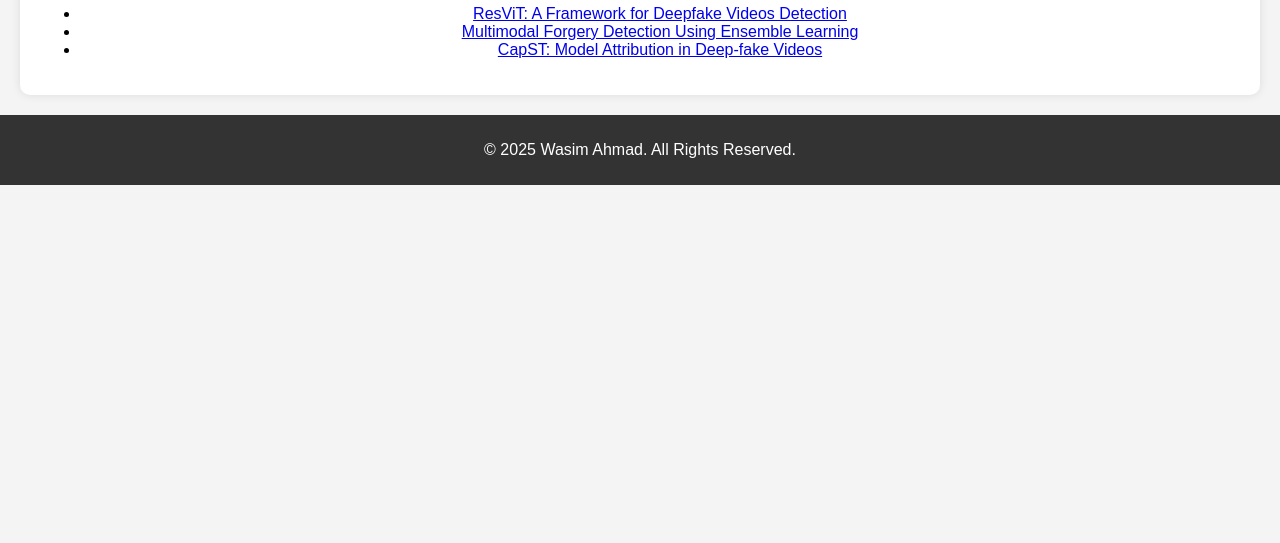
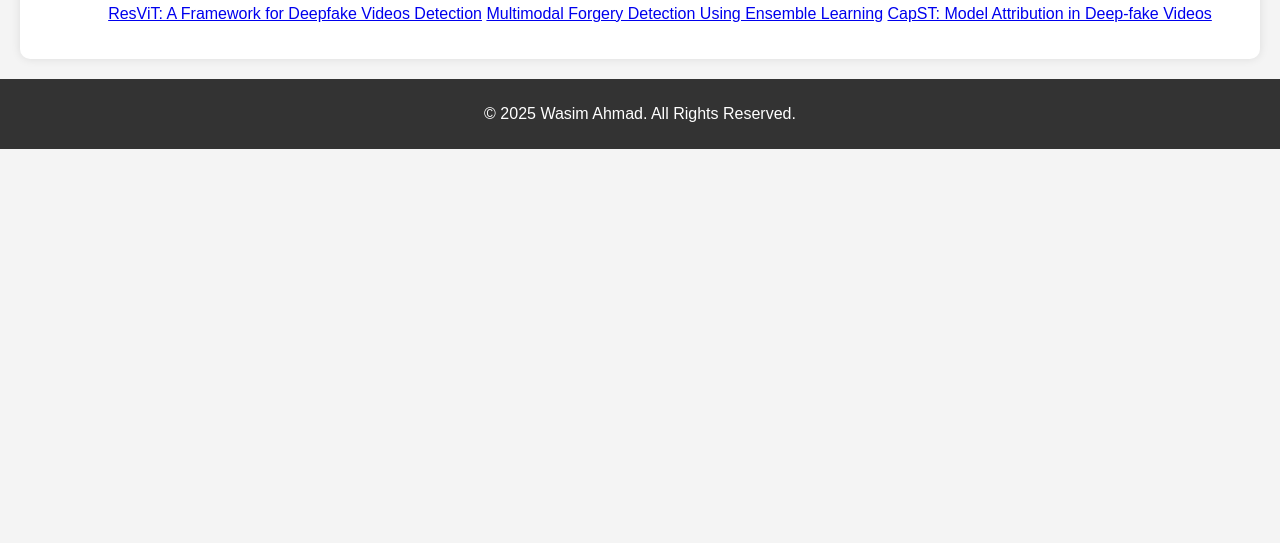
Before and after one commit to wasim004/wasim004.github.io, a plain HTML site: page publications.html in a window 1280 px wide. Shown: the part 257-800 px from the top of the page. Drawn offline with Linux system fonts and the light colour scheme.

Commit message:
Update publications.html

```diff
--- a/publications.html
+++ b/publications.html
@@ -25,9 +25,9 @@
     <section>
         <h2>Publications</h2>
         <ul>
-            <li><a href="https://doi.org/10.32985/ijeces.13.9.9" target="_blank">ResViT: A Framework for Deepfake Videos Detection</a></li>
-            <li><a href="https://ieeexplore.ieee.org/abstract/document/9980255" target="_blank">Multimodal Forgery Detection Using Ensemble Learning</a></li>
-            <li><a href="https://dl.acm.org/toc/tomm/justaccepted" target="_blank">CapST: Model Attribution in Deep-fake Videos</a></li>
+            <a href="https://doi.org/10.32985/ijeces.13.9.9" target="_blank">ResViT: A Framework for Deepfake Videos Detection</a>
+            <a href="https://ieeexplore.ieee.org/abstract/document/9980255" target="_blank">Multimodal Forgery Detection Using Ensemble Learning</a>
+            <a href="https://dl.acm.org/toc/tomm/justaccepted" target="_blank">CapST: Model Attribution in Deep-fake Videos</a>
         </ul>
     </section>
 
```
